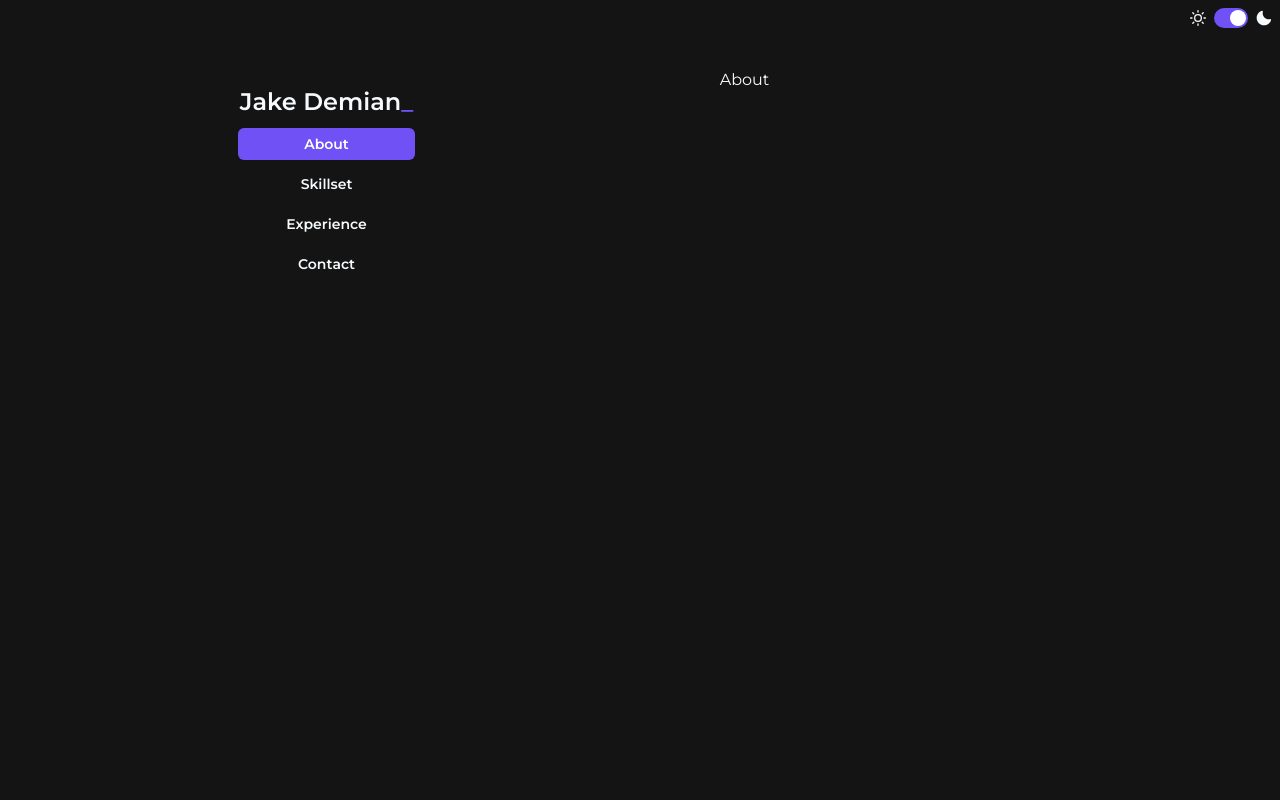
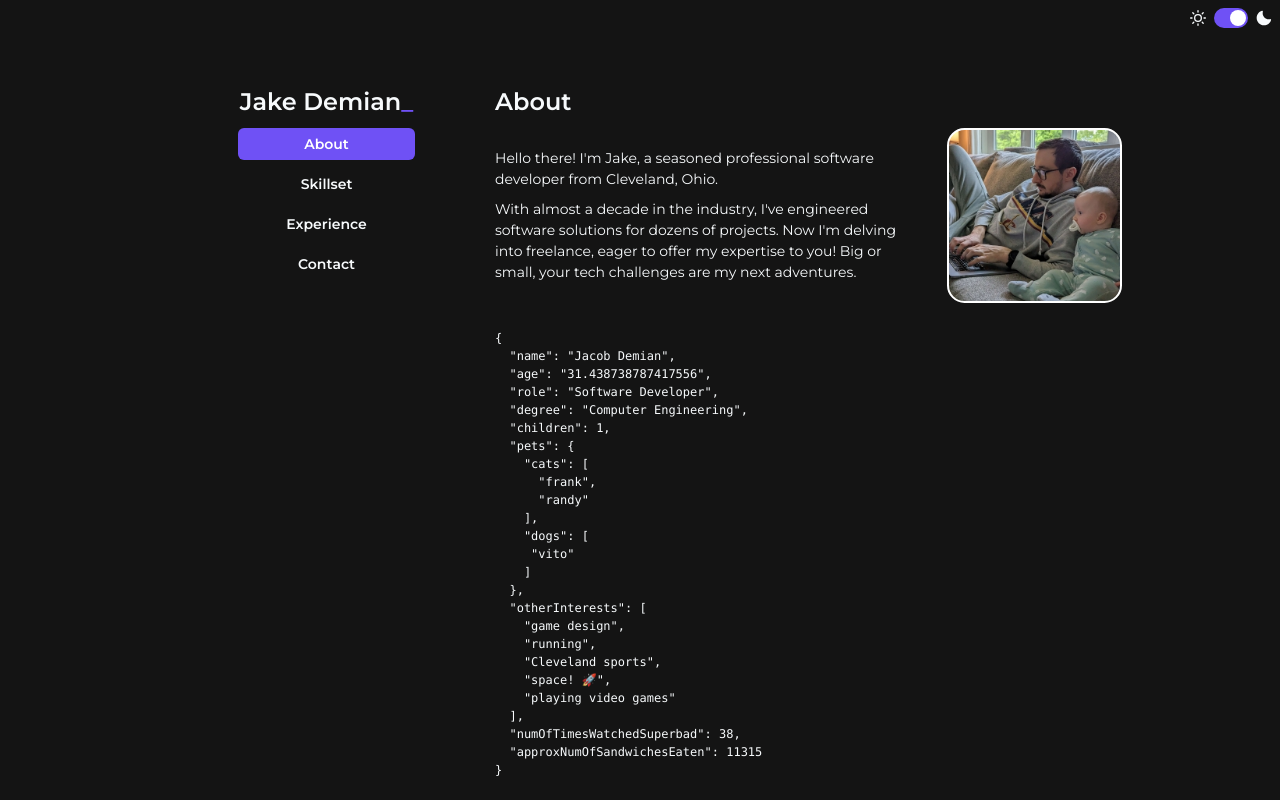
Before and after one commit to jakedemian/jake-personal-website, a React (Create React App) app: page / in a window 1280 px wide. Built offline with nearby package versions, Linux system fonts and the light colour scheme.

Commit message:
About Page (#6)

```diff
--- a/src/AppLayout.tsx
+++ b/src/AppLayout.tsx
@@ -9,6 +9,7 @@ import {
 import React from 'react';
 import { Outlet, useLocation, useNavigate } from 'react-router-dom';
 import { SunIcon, MoonIcon } from '@chakra-ui/icons';
+import { AnimatePresence } from 'framer-motion';
 
 import MenuButton from 'src/Menu/MenuButton';
 import TypedText from 'src/Menu/TypedText';
@@ -25,7 +26,7 @@ const AppLayout: React.FC = () => {
       bgColor="dark.background"
       w="100%"
       h="100vh"
-      overflow="hidden"
+      overflowY={{ base: 'scroll', lg: 'hidden' }}
     >
       <HStack justifyContent="flex-end" p={2}>
         <SunIcon />
@@ -45,6 +46,7 @@ const AppLayout: React.FC = () => {
           flex={[1, null]}
           margin="auto"
           p={{ base: 0, lg: 8 }}
+          gap={{ base: 2, lg: 16 }}
         >
           <VStack p={4}>
             <TypedText>Jake Demian</TypedText>
@@ -80,7 +82,9 @@ const AppLayout: React.FC = () => {
               </MenuButton>
             </Flex>
           </VStack>
-          <Outlet />
+          <AnimatePresence exitBeforeEnter>
+            <Outlet />
+          </AnimatePresence>
         </Grid>
       </VStack>
     </Flex>
--- /dev/null
+++ b/src/Routes/About/JsonSection.tsx
@@ -0,0 +1,59 @@
+import { Box } from '@chakra-ui/react';
+import React, { useEffect, useState } from 'react';
+
+const BORN_DATE_TIME = new Date(1991, 11, 9, 0, 6, 0, 0);
+const getExactAge = () => {
+  const nowDate = new Date();
+  return (
+    (nowDate.getTime() - BORN_DATE_TIME.getTime()) / 1000 / 60 / 60 / 24 / 365
+  );
+};
+
+const JsonSection: React.FC = () => {
+  const [exactAge, setExactAge] = useState<number>(getExactAge());
+
+  useEffect(() => {
+    setInterval(() => {
+      setExactAge(getExactAge());
+    }, 100);
+  }, []);
+
+  return (
+    <Box fontSize={12}>
+      <pre>
+        {`
+{
+  "name": "Jacob Demian",
+`}
+        {`  "age": "${exactAge}",
+`}
+        {`  "role": "Software Developer",
+  "degree": "Computer Engineering",
+  "children": 1,
+  "pets": {
+    "cats": [
+      "frank",
+      "randy"
+    ],
+    "dogs": [
+     "vito"
+    ]
+  },
+  "otherInterests": [
+    "game design",
+    "running",
+    "Cleveland sports",
+    "space! 🚀",
+    "playing video games"
+  ],
+  "numOfTimesWatchedSuperbad": 38,
+`}
+        {`  "approxNumOfSandwichesEaten": ${Math.floor(exactAge) * 365}
+}
+`}
+      </pre>
+    </Box>
+  );
+};
+
+export default JsonSection;
--- a/src/Routes/About/index.tsx
+++ b/src/Routes/About/index.tsx
@@ -1,9 +1,63 @@
+import {
+  Box,
+  Divider,
+  Flex,
+  Text,
+  useColorMode,
+  VStack,
+} from '@chakra-ui/react';
 import React from 'react';
 
+import JsonSection from 'src/Routes/About/JsonSection';
 import Page from 'src/Routes/Page';
 
 const About: React.FC = () => {
-  return <Page title="About" />;
+  const colorMode = useColorMode();
+  const isDark = colorMode.colorMode === 'dark';
+
+  return (
+    <Page title="About">
+      <VStack alignItems={{ base: 'center', lg: 'flex-start' }}>
+        <Flex flexDir={{ base: 'column', lg: 'row' }} alignItems="center">
+          <Box
+            pr={{ base: 0, lg: 8 }}
+            textAlign={{ base: 'center', lg: 'left' }}
+            maxW={{ base: '75%', lg: '100%' }}
+          >
+            <Text fontSize={14}>
+              Hello there! I&apos;m Jake, a seasoned professional software
+              developer from Cleveland, Ohio.
+            </Text>
+            <Divider my={1} visibility="hidden" />
+            <Text fontSize={14}>
+              With almost a decade in the industry, I&apos;ve engineered
+              software solutions for dozens of projects. Now I&apos;m delving
+              into freelance, eager to offer my expertise to you! Big or small,
+              your tech challenges are my next adventures.
+            </Text>
+          </Box>
+
+          <Box
+            my={{ base: 8, lg: 0 }}
+            minWidth="175px"
+            w="175px"
+            height="175"
+            bgImage="/img/jake-and-son.jpg"
+            objectFit="cover"
+            objectPosition="center"
+            borderWidth={2}
+            borderColor={isDark ? 'white' : 'gray.600'}
+            borderStyle="solid"
+            borderRadius="10%"
+            backgroundSize="140%"
+            backgroundPosition="center"
+            backgroundRepeat="no-repeat"
+          />
+        </Flex>
+        <JsonSection />
+      </VStack>
+    </Page>
+  );
 };
 
 export default About;
--- a/src/Routes/Contact/index.tsx
+++ b/src/Routes/Contact/index.tsx
@@ -1,9 +1,16 @@
+import { Box, Text } from '@chakra-ui/react';
 import React from 'react';
 
 import Page from 'src/Routes/Page';
 
 const Contact: React.FC = () => {
-  return <Page title="Contact" />;
+  return (
+    <Page title="Contact">
+      <Box>
+        <Text>Hi</Text>
+      </Box>
+    </Page>
+  );
 };
 
 export default Contact;
--- a/src/Routes/Experience/index.tsx
+++ b/src/Routes/Experience/index.tsx
@@ -1,9 +1,16 @@
+import { Box, Text } from '@chakra-ui/react';
 import React from 'react';
 
 import Page from 'src/Routes/Page';
 
 const Experience: React.FC = () => {
-  return <Page title="Experience" />;
+  return (
+    <Page title="Experience">
+      <Box>
+        <Text>Hi</Text>
+      </Box>
+    </Page>
+  );
 };
 
 export default Experience;
--- a/src/Routes/Page.tsx
+++ b/src/Routes/Page.tsx
@@ -1,11 +1,36 @@
 import React from 'react';
-import { Text, VStack } from '@chakra-ui/layout';
+import { Box, Text, VStack } from '@chakra-ui/layout';
+import { motion } from 'framer-motion';
 
-const Page: React.FC<{ title: string }> = ({ title }) => {
+const pageTransition = {
+  hidden: { opacity: 0, y: 20 },
+  enter: { opacity: 1, y: 0, transition: { duration: 0.2 } },
+  exit: { opacity: 0, y: -20, transition: { duration: 0.2 } },
+};
+
+const Page: React.FC<{ title: string; children: React.ReactNode }> = ({
+  title,
+  children,
+}) => {
   return (
-    <VStack>
-      <Text>{title}</Text>
-    </VStack>
+    <motion.div
+      initial="hidden"
+      animate="enter"
+      exit="exit"
+      variants={pageTransition}
+    >
+      <VStack
+        alignItems={{ base: 'center', lg: 'flex-start' }}
+        pt={{ base: 0, lg: 4 }}
+      >
+        <Text fontSize={24} fontWeight={600}>
+          {title}
+        </Text>
+        <Box flex={1} w="100%">
+          {children}
+        </Box>
+      </VStack>
+    </motion.div>
   );
 };
 
--- a/src/Routes/Skillset/index.tsx
+++ b/src/Routes/Skillset/index.tsx
@@ -1,9 +1,16 @@
+import { Box, Text } from '@chakra-ui/react';
 import React from 'react';
 
 import Page from 'src/Routes/Page';
 
 const Skillset: React.FC = () => {
-  return <Page title="Skillset" />;
+  return (
+    <Page title="Skillset">
+      <Box>
+        <Text>Hi</Text>
+      </Box>
+    </Page>
+  );
 };
 
 export default Skillset;
```
Also changed, not shown: public/img/jake-and-son.jpg (added).
